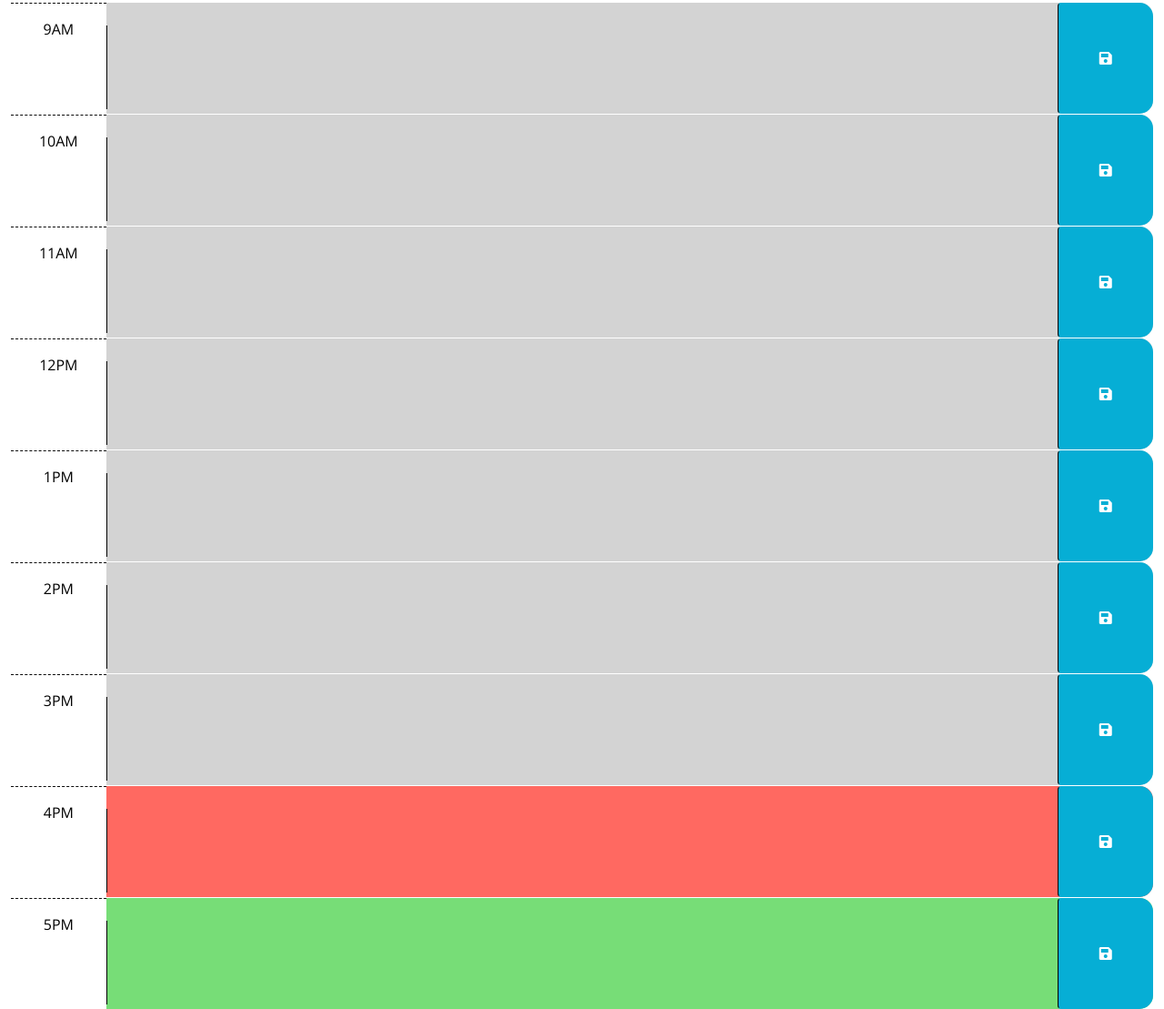
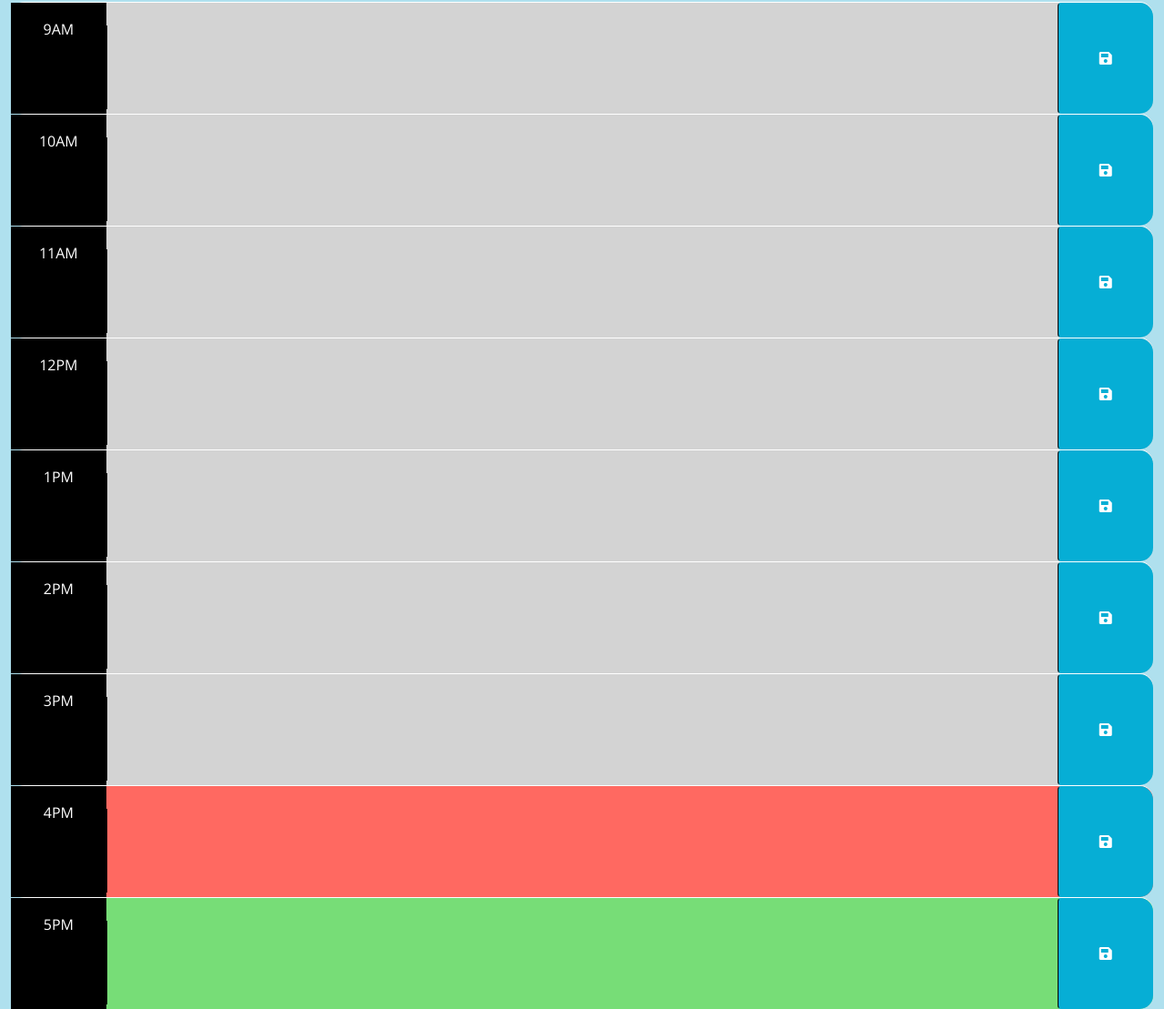
Before and after one commit to DaymenPasick/student-workday-scheduler, a plain HTML site: page index.html in a window 1280 px wide. Shown: the part 254-1363 px from the top of the page at 91% size. Drawn offline with nearby package versions, Linux system fonts and the light colour scheme.

Commit message:
added styling to hour block cards w/bootstrap and css

```diff
--- a/assets/css/style.css
+++ b/assets/css/style.css
@@ -1,6 +1,7 @@
 body {
   font-family: 'Open Sans', sans-serif;
   font-size: 16px;
+  background-color: rgb(175, 224, 238);
 }
 
 textarea {
@@ -62,3 +63,8 @@ textarea {
   margin-top: 25px;
   margin-bottom: 5px;
 }
+
+.time-card {
+  color: white;
+  background-color: #000000;
+}
--- a/index.html
+++ b/index.html
@@ -23,7 +23,8 @@
   </head>
 
   <body>
-    <header class="p-5 mb-4 border-5 border-bottom border-dark text-center">
+    <header class="p-5 mb-4 border-5 border-bottom
+     border-dark text-center bg-dark text-white">
       <h1 class="display-3">Work Day Scheduler</h1>
       <p class="lead">A simple calendar app for scheduling your work day</p>
       <p id="currentDay" class="lead"></p>
@@ -43,7 +44,7 @@
 
 
       <div id="hour-9" class="hero row time-block past">
-        <div class="col-2 col-md-1 hour text-center py-3">9AM</div>
+        <div class="time-card col-2 col-md-1 hour text-center py-3">9AM</div>
         <textarea class="hero col-8 col-md-10 description" rows="3"> </textarea>
         <button class="btn saveBtn col-2 col-md-1" aria-label="save">
           <i class="fas fa-save" aria-hidden="true"></i>
@@ -51,7 +52,7 @@
       </div>
 
       <div id="hour-10" class="row time-block past">
-        <div class="col-2 col-md-1 hour text-center py-3">10AM</div>
+        <div class="time-card col-2 col-md-1 hour text-center py-3">10AM</div>
         <textarea class="col-8 col-md-10 description" rows="3"> </textarea>
         <button class="btn saveBtn col-2 col-md-1" aria-label="save">
           <i class="fas fa-save" aria-hidden="true"></i>
@@ -59,7 +60,7 @@
       </div>
 
       <div id="hour-11" class="row time-block past">
-        <div class="col-2 col-md-1 hour text-center py-3">11AM</div>
+        <div class="time-card col-2 col-md-1 hour text-center py-3">11AM</div>
         <textarea class="col-8 col-md-10 description" rows="3"> </textarea>
         <button class="btn saveBtn col-2 col-md-1" aria-label="save">
           <i class="fas fa-save" aria-hidden="true"></i>
@@ -67,7 +68,7 @@
       </div>
 
       <div id="hour-12" class="row time-block past">
-        <div class="col-2 col-md-1 hour text-center py-3">12PM</div>
+        <div class="time-card col-2 col-md-1 hour text-center py-3">12PM</div>
         <textarea class="col-8 col-md-10 description" rows="3"> </textarea>
         <button class="btn saveBtn col-2 col-md-1" aria-label="save">
           <i class="fas fa-save" aria-hidden="true"></i>
@@ -75,7 +76,7 @@
       </div>
 
       <div id="hour-13" class="row time-block past">
-        <div class="col-2 col-md-1 hour text-center py-3">1PM</div>
+        <div class="time-card col-2 col-md-1 hour text-center py-3">1PM</div>
         <textarea class="col-8 col-md-10 description" rows="3"> </textarea>
         <button class="btn saveBtn col-2 col-md-1" aria-label="save">
           <i class="fas fa-save" aria-hidden="true"></i>
@@ -83,7 +84,7 @@
       </div>
 
       <div id="hour-14" class="row time-block past">
-        <div class="col-2 col-md-1 hour text-center py-3">2PM</div>
+        <div class="time-card col-2 col-md-1 hour text-center py-3">2PM</div>
         <textarea class="col-8 col-md-10 description" rows="3"> </textarea>
         <button class="btn saveBtn col-2 col-md-1" aria-label="save">
           <i class="fas fa-save" aria-hidden="true"></i>
@@ -92,7 +93,7 @@
 
       <!-- Example of a past time block. The "past" class adds a gray background color. -->
       <div id="hour-15" class="row time-block past">
-        <div class="col-2 col-md-1 hour text-center py-3">3PM</div>
+        <div class="time-card col-2 col-md-1 hour text-center py-3">3PM</div>
         <textarea class="col-8 col-md-10 description" rows="3"> </textarea>
         <button class="btn saveBtn col-2 col-md-1" aria-label="save">
           <i class="fas fa-save" aria-hidden="true"></i>
@@ -101,7 +102,7 @@
 
       <!-- Example of a a present time block. The "present" class adds a red background color. -->
       <div id="hour-16" class="row time-block present">
-        <div class="col-2 col-md-1 hour text-center py-3">4PM</div>
+        <div class="time-card col-2 col-md-1 hour text-center py-3">4PM</div>
         <textarea class="col-8 col-md-10 description" rows="3"> </textarea>
         <button class="btn saveBtn col-2 col-md-1" aria-label="save">
           <i class="fas fa-save" aria-hidden="true"></i>
@@ -110,7 +111,7 @@
 
       <!-- Example of a future time block. The "future" class adds a green background color. -->
       <div id="hour-17" class="row time-block future">
-        <div class="col-2 col-md-1 hour text-center py-3">5PM</div>
+        <div class="time-card col-2 col-md-1 hour text-center py-3">5PM</div>
         <textarea class="col-8 col-md-10 description" rows="3"> </textarea>
         <button class="btn saveBtn col-2 col-md-1" aria-label="save">
           <i class="fas fa-save" aria-hidden="true"></i>
```
